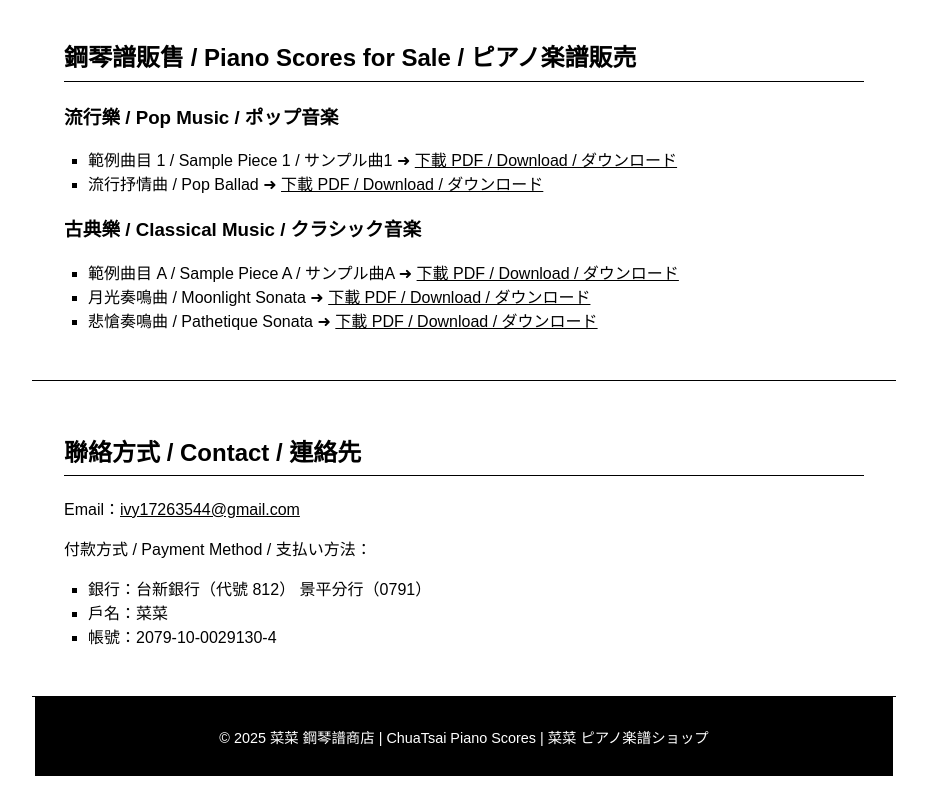
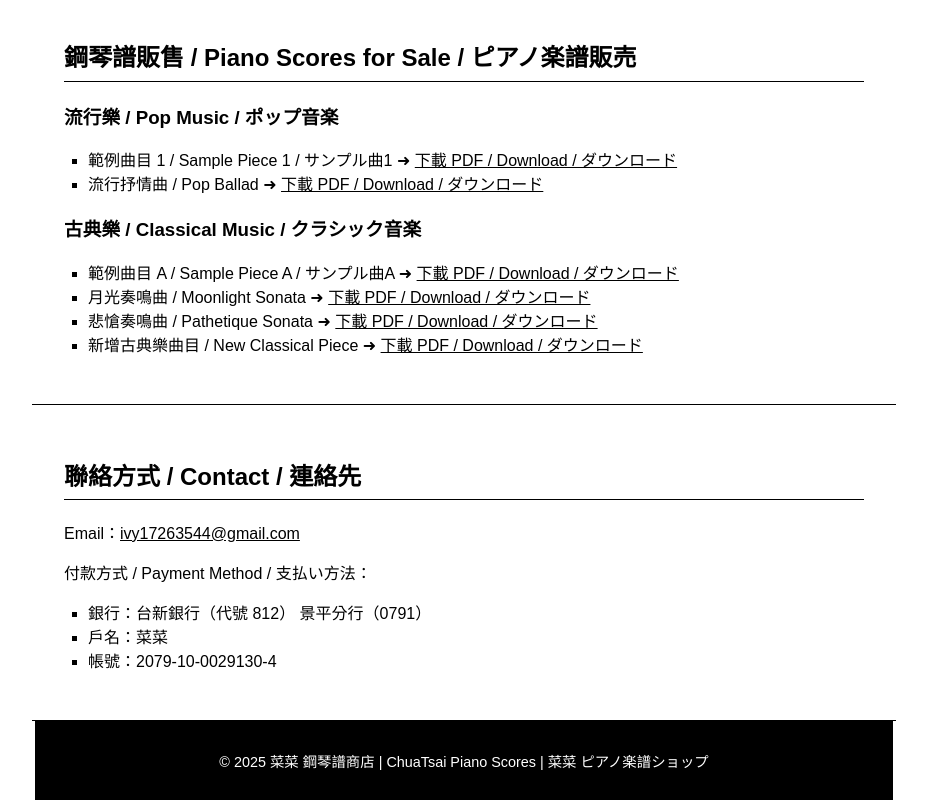
Before and after one commit to lorichua/piano-scores, a plain HTML site: page index.html in a window 1280 px wide. Shown: the part 757-1557 px from the top of the page, without its empty margins (176-1103 px from the left). Before the commit the page ends 1533 px from the top, so only its background shows below. Drawn offline with Linux system fonts and the light colour scheme.

Commit message:
Update index.html

```diff
--- a/index.html
+++ b/index.html
@@ -108,6 +108,10 @@
           悲愴奏鳴曲 / Pathetique Sonata ➜
           <a href="classical_pathetique.pdf" target="_blank">下載 PDF / Download / ダウンロード</a>
         </li>
+        <li>
+          新增古典樂曲目 / New Classical Piece ➜
+          <a href="classical_newpiece.pdf" target="_blank">下載 PDF / Download / ダウンロード</a>
+        </li>
       </ul>
     </div>
   </section>
```
